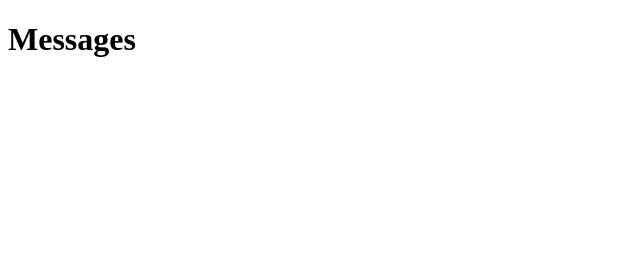
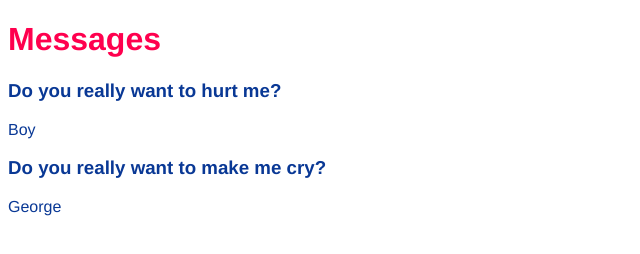
Before and after one commit to abenba01/comp20-abenbadis, a plain HTML site: page messages/index.html in a window 1280 px wide. Shown: the whole page, without its empty margins (0-640 px from the left). Drawn offline with Linux system fonts and the light colour scheme.

Commit message:
part 1 works

```diff
--- a/messages/lab.js
+++ b/messages/lab.js
@@ -1,11 +1,21 @@
-xhr = new XMLHttpRequest();
-xhr.open("get", "data.json", true);
-
 function parse() {
 
-	elem = document.getElementById("messages");
-	for (count = 0; count < xhr.length; count++) {
-		console.log(Object.keys(xhr[count]));
-		elem.innerHTML += xhr[count]["content"] + xhr[count]["username"];
+	xhr = new XMLHttpRequest();
+	xhr.open("get", "data.json", true);
+	xhr.onreadystatechange = function () {
+		if (( xhr.readyState == 4 ) && (xhr.status == 200)) {
+
+			parsedObjects = JSON.parse(xhr.responseText);
+			elem = document.getElementById("messages");
+
+			for ( count = 0; count < parsedObjects.length; count++){
+				console.log(Object.keys(parsedObjects[count]));
+				elem.innerHTML += "<h3>" + parsedObjects[count]["content"] + "</h3>" + "<p>" + parsedObjects[count]["username"] + "</p>";
+
+			}
+		}
+
 	}
+	xhr.send();
+
 }
--- a/messages/style.css
+++ b/messages/style.css
@@ -1 +1,12 @@
-/* Your CSS here... */
+h1 {
+
+	font-family: Helvetica;
+	color: #FF004E;
+}
+
+#messages {
+
+	font-family: Helvetica;
+	color: #093895;
+
+}
```
